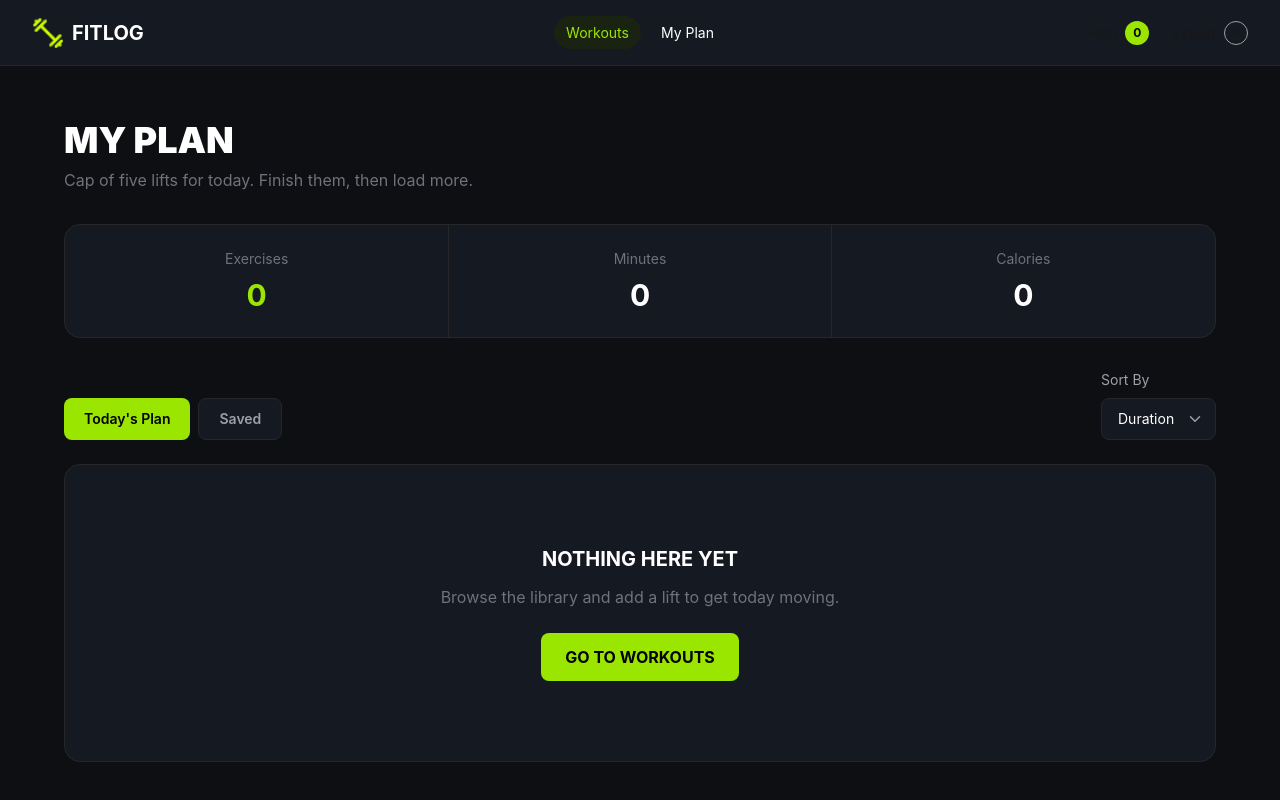
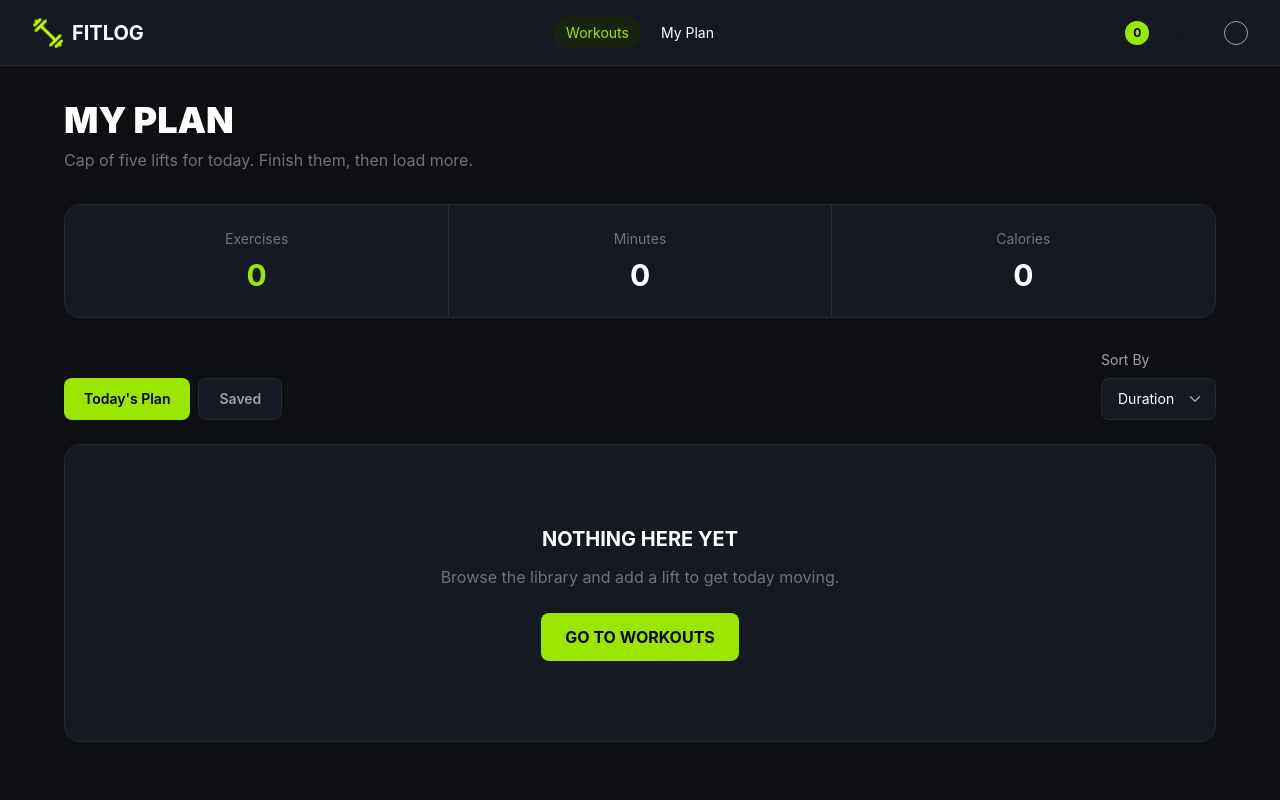
Before and after one commit to sharminakt116-max/Fit-Log-Resources, a Next.js app: page /my-plan in a window 1280 px wide. Shown: the top 800 px of the page. Built offline with nearby package versions, Linux system fonts and the light colour scheme.

Commit message:
fix: update workout API

```diff
--- a/src/app/my-plan/page.tsx
+++ b/src/app/my-plan/page.tsx
@@ -129,7 +129,7 @@ const MyPlanPage = () => {
   };
 
   return (
-    <main className="min-h-screen bg-[#0d0f12] text-white px-6 sm:px-15 py-30">
+    <main className="min-h-screen bg-[#0d0f12] text-white px-6 sm:px-15 py-25">
       <div className="max-w-6xl mx-auto">
 
         {/* Header */}
--- a/src/app/workout/[id]/page.tsx
+++ b/src/app/workout/[id]/page.tsx
@@ -5,7 +5,7 @@ import WorkoutActions from '@/component/workout/WorkoutActions';
 const getWorkout = async (id: string) => {
   try {
     const response = await fetch(
-      `https://api.abcz.workers.dev/api/fitlog/${id}`
+      `https://api.api-store.workers.dev/api/fitlog/:id`
     );
 
     const data = await response.json();
--- a/src/component/homepage/Card.tsx
+++ b/src/component/homepage/Card.tsx
@@ -1,11 +1,32 @@
 import WorkoutsCard from '@/component/shared/WorkoutsCard';
 import { ICard } from '@/types/type';
 
+// const getCard = async () => {
+//   try {
+//     const response = await fetch(
+//       'https://api.abcz.workers.dev/api/fitlog'
+//     );
+
+//     if (!response.ok) {
+//       throw new Error(`API Error: ${response.status}`);
+//     }
+
+//     const data = await response.json();
+
+//     return data;
+//   } catch (error) {
+//     console.error('Error fetching card data:', error);
+//     return [];
+//   }
+// };
 const getCard = async () => {
   try {
     const response = await fetch(
-      'https://api.abcz.workers.dev/api/fitlog'
+   'https://api.api-store.workers.dev/api/fitlog'
     );
+
+    console.log('Status:', response.status);
+    console.log('Content-Type:', response.headers.get('content-type'));
 
     const data = await response.json();
 
```
